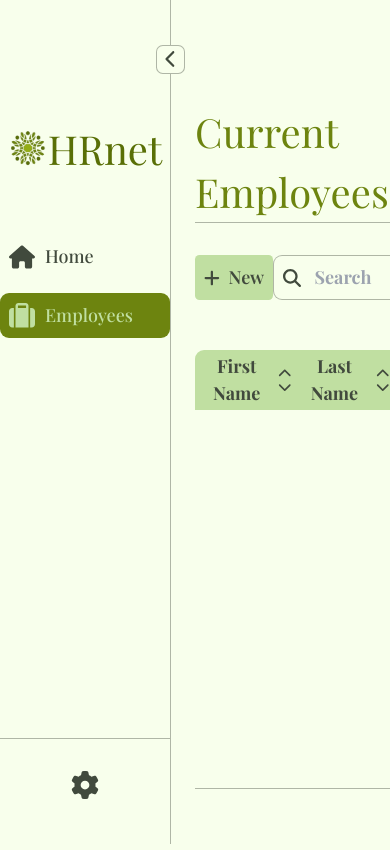
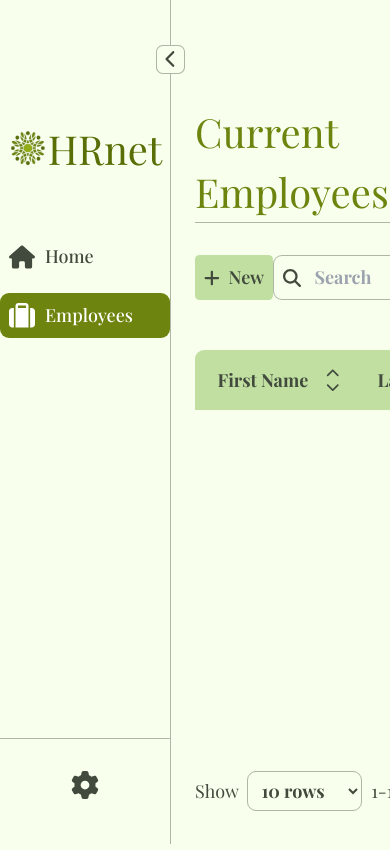
Before and after one commit to PrAndrian/HRnet, a React (Vite) app: page /employees in a window 390 px wide. Shown: the top 850 px of the page. Built offline with nearby package versions, Linux system fonts and the light colour scheme.

Commit message:
UI table scroll and begin responsive

```diff
--- a/src/components/EmployeeTable.jsx
+++ b/src/components/EmployeeTable.jsx
@@ -19,33 +19,35 @@ const EmployeeTable = ({listEmployees}) => {
                 flex
                 flex-col
                 grow
+                w-[1440px]
+                lg:w-[auto]
                 h-[439px]
                 overflow-x-hidden
                 overflow-y-auto
-            last:border-b
-            last:border-[#414A3D]
-            last:border-opacity-40
+                border-b
+                border-[#414A3D]
+                border-opacity-40
             ">
             <thead className="sticky top-0">
-            <tr className="flex h-[60px] items-center bg-tertiary rounded-t-lg ">
+                <tr className="flex h-[60px] items-center bg-tertiary rounded-t-lg">
                 {valuesColumn.map((value, index) =>(
                     <th
                         key={index}
                         className="
                             flex
                             flex-1
-                    pl-4
-                    last:pr-4
                             items-center
-                ">
+                            pl-5
+                        "
+                    >
                         {value}
                         <div className="flex flex-col pl-4">
                             <FontAwesomeIcon
-                        className={"w-3 h-3"}
+                                className={"w-3 h-3 cursor-pointer"}
                                 icon={faChevronUp}
                             />
                             <FontAwesomeIcon
-                        className={"w-3 h-3"}
+                                className={"w-3 h-3 cursor-pointer"}
                                 icon={faChevronDown}
                             />
                         </div>
@@ -66,13 +68,13 @@ const EmployeeTable = ({listEmployees}) => {
                         border-opacity-40
                     ">
                     {Object.values(employee).map((value)=>(
-                <td key={index} className="
-                    flex
+                        <td key={value} className="
                             flex-1
-                    items-center
-                    w-[130px]
                             h-[60px]
-                    px-4
+                            text-ellipsis
+                            overflow-hidden
+                            whitespace-nowrap
+                            pl-5
                         ">
                         {value}
                     </td>
--- a/src/components/Layout.jsx
+++ b/src/components/Layout.jsx
@@ -4,9 +4,9 @@ import { Outlet } from 'react-router-dom'
 const Layout = () => {
   return (
     <>
-    <div className='flex'>
+    <div className='flex h-screen'>
         <Navbar/>
-        <main className="flex flex-col mx-[24px] mt-[102px] mb-[105px] w-full">
+        <main className="flex flex-col mx-[24px] mt-[102px] w-full">
           <Outlet/>
         </main>
     </div>
--- /dev/null
+++ b/src/components/PaginationTable.jsx
@@ -0,0 +1,7 @@
+const PaginationTable = () => {
+  return (
+    <div>PaginationTable</div>
+  )
+}
+
+export default PaginationTable
--- /dev/null
+++ b/src/components/ShowingRowTable.jsx
@@ -0,0 +1,49 @@
+import PropTypes from 'prop-types';
+
+const ShowingRowTable = ({setter,listEmployees}) => {
+    const handleValue = (event) => {
+        event.preventDefault();
+        setter(event.target.value)
+    }
+
+    console.log(listEmployees)
+
+    return (
+    <span>
+        Show
+        &nbsp;
+        <select
+            name={"selectRows"}
+            id={"selectRows"}
+            className="
+                rounded-lg
+                border
+                border-[#414A3D]
+                border-opacity-40
+                bg-transparent
+                h-[40px]
+                px-2
+                font-bold
+                cursor-pointer
+            "
+            onChange={handleValue}
+        >
+            <option>10 rows</option>
+            <option>25 rows</option>
+            <option>50 rows</option>
+            <option>100 rows</option>
+        </select>
+        &nbsp;
+        1-10 of 50
+    </span>
+    )
+}
+
+ShowingRowTable.propTypes = {
+    setter : PropTypes.func.isRequired,
+    listEmployees : PropTypes.arrayOf(PropTypes.objectOf(PropTypes.string || PropTypes.number))
+
+}
+
+
+export default ShowingRowTable
--- a/src/index.css
+++ b/src/index.css
@@ -15,7 +15,7 @@
         --color-primary: 147 173 22;
         --color-secondary: 109 132 15;
         --color-tertiary: 192 223 161;
-        --color-white: 192 223 161;
+        --color-white: 255 255 255;
         --color-transparent: 0 0 0 0;
     }
 
--- a/src/pages/Home.jsx
+++ b/src/pages/Home.jsx
@@ -10,6 +10,7 @@ const Home = () => {
         <SeparationUI/>
         <EmployeeCreationForm/>
         <SeparationUI/>
+        <footer className="h-[105px]"/>
     </>
   )
 }
--- a/src/pages/ListEmployees.jsx
+++ b/src/pages/ListEmployees.jsx
@@ -5,6 +5,8 @@ import SearchBar from "../components/SearchBar";
 import { Link } from "react-router-dom";
 import EmployeeTable from "../components/EmployeeTable";
 import { useSelector } from "react-redux";
+import ShowingRowTable from "../components/ShowingRowTable";
+import PaginationTable from "../components/PaginationTable";
 
 const ListEmployees = () => {
   const listEmployees = useSelector((state) => state.employees.list)
@@ -15,7 +17,13 @@ const ListEmployees = () => {
       </h1>
       <SeparationUI/>
 
-      <div className="flex justify-between items-center pt-[32px] pb-[50px]">
+      <div className="
+        flex
+        justify-between
+        items-center
+        pt-[32px]
+        pb-[50px]
+      ">
           <Link
             to='/'
             className="
@@ -35,7 +43,18 @@ const ListEmployees = () => {
 
         <SearchBar id={"searchEmployees"} setter={()=>{}}/>
       </div>
-      <EmployeeTable listEmployees={listEmployees}/>
+
+      <div className="
+        overflow-y-hidden
+        overflow-x-auto
+      ">
+        <EmployeeTable listEmployees={listEmployees}/>
+      </div>
+
+      <footer className="flex justify-between h-[105px] py-6">
+        <ShowingRowTable setter={()=>{}}/>
+        <PaginationTable/>
+      </footer>
     </>
   )
 }
```
Also changed, not shown: src/components/SearchBar.jsx (+5 -2 lines). Lines whose indentation alone changed are shown as unchanged.
